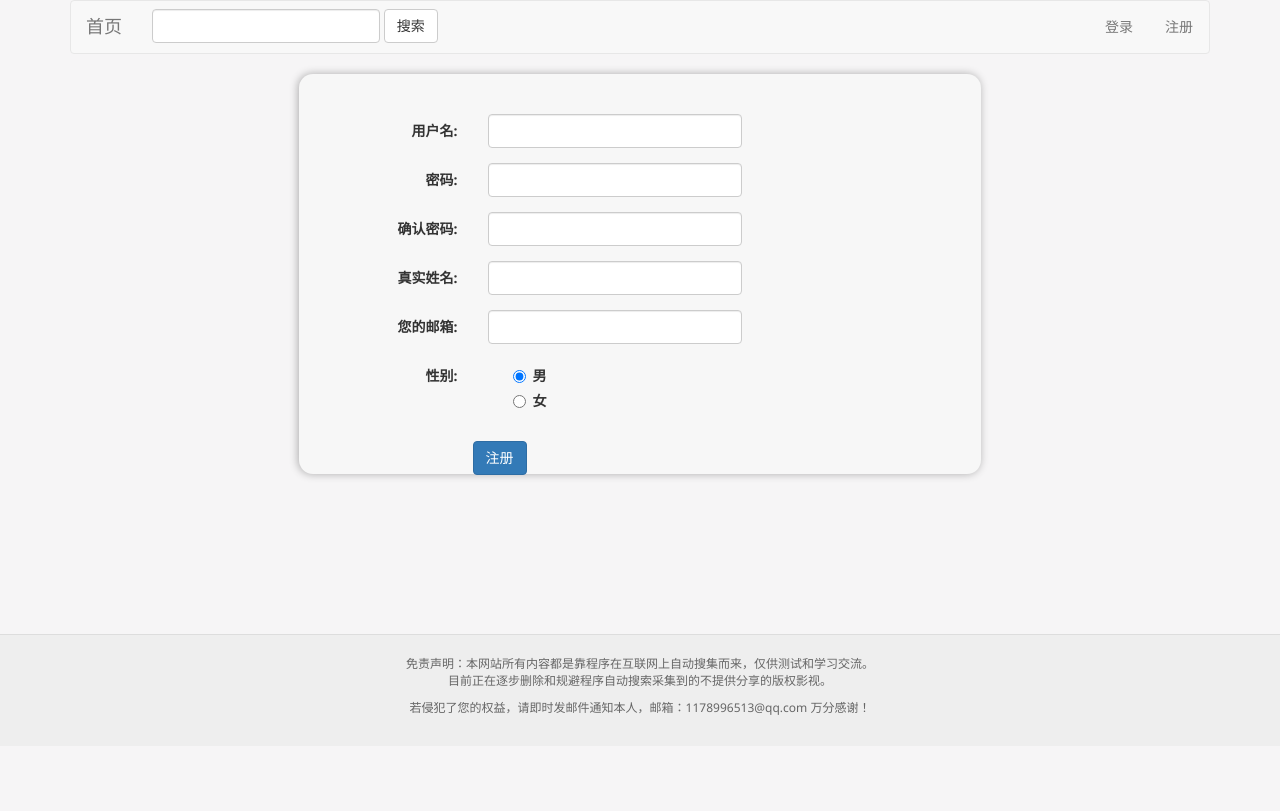
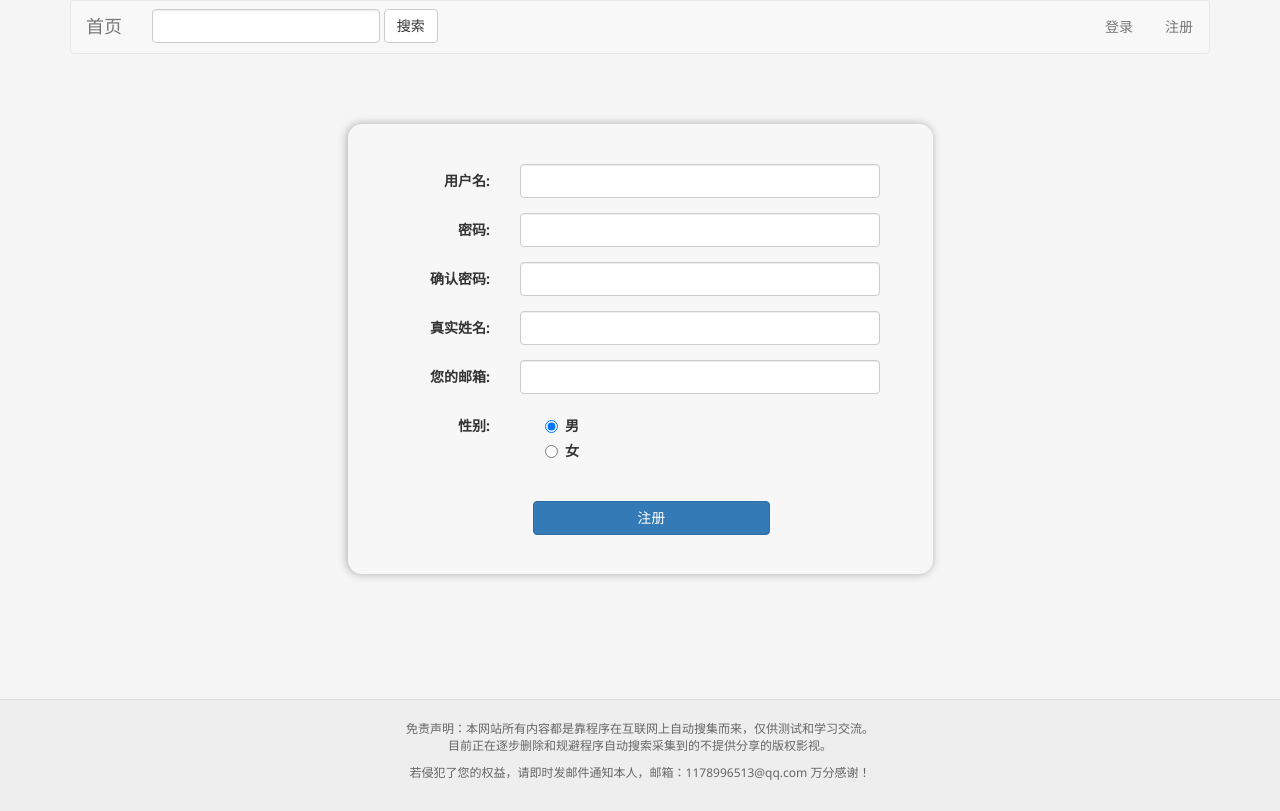
Before and after one commit to fqsghostcloud/BootStrap-Web, a Flask app: template apps/templates/register.html in a window 1280 px wide. Before the commit the page ends 715 px from the top, so only its background shows below. Run offline with Flask 2, Linux system fonts and the light colour scheme; the template is opened without the code that fills it: values that come from a table or form of the project are taken from there, most other values are stand-ins (such as "Sample title", 1, 10 or a date in 2020); parts of the project's set-up code (start-up, migrations or seed data) failed here and were passed over; some libraries are stand-ins or nearby versions.

Commit message:
布局改进，增加Field验证，完善消息提示

```diff
--- a/apps/static/mystyle/css/mycss.css
+++ b/apps/static/mystyle/css/mycss.css
@@ -79,9 +79,7 @@
     background-color: #f7f7f7;
     box-shadow: -1px 0px 9px rgba(0, 0, 0, 0.3);
     border-radius: 1em;
-    /*width: 450px;
-    height: 350px;*/
-
+    margin-top: 50px;
 }
 
 .col-center-block {
@@ -89,8 +87,7 @@
     display: block;
     margin-left: auto;
     margin-right: auto;
-    height: 250px;
-    min-height: 250px;
+    min-height: 270px;
     border:1px
 }
 
@@ -99,8 +96,9 @@
     display: block;
     margin-left: auto;
     margin-right: auto;
-    height: 400px;
-    min-height: 400px;
+
+    height: auto;
+    min-height: 450px;
     border: 1px;
 }
 
@@ -111,12 +109,12 @@
 }
 
 .footer-space {
-    height: 260px;
+    height: 300px;
 }
 
 
 .footer-space-2 {
-    height: 135px;
+    height: 100px;
 }
 
 .movie-title {
--- a/apps/templates/base.html
+++ b/apps/templates/base.html
@@ -51,8 +51,8 @@
             </nav>
 
             {% for message in get_flashed_messages() %}
-                <div class="alert alert-info">
-                    <button type="button" class="close" data-dismiss="alter">&times;</button>
+                <div class="alert alert-info alert-dismissable">
+                    <button type="button" class="close" data-dismiss="alert" aria-hidden="true">&times;</button>
                     {{ message }}
                 </div>
             {% endfor %}
--- /dev/null
+++ b/apps/templates/macro/button_render.html
@@ -0,0 +1,11 @@
+{% macro button_render(button)%}
+    {% if button %}
+        <div class="form-group">
+            <div class="col-md-10">
+                <div class="col-md-7" style="float: none;display: block;margin-left: auto;margin-right: auto; ">
+                    {{ button(class="btn btn-primary btn-block", style="margin-top:10px;")|safe }}
+                </div>
+            </div>
+        </div>
+    {% endif %}
+{% endmacro %}
--- a/apps/templates/macro/field_render.html
+++ b/apps/templates/macro/field_render.html
@@ -1,11 +1,23 @@
 {% macro field_render(field, id) %}
-    {% if field %}
+    {% if field%}
         <div class="form-group">
-            {{ field.label(class="control-label col-sm-2", for=id) }}
-            <div class="col-sm-5">
-                {{ field(class="form-control col-sm-5", id=id)}}
+            {% if field.errors %}
+                {{ field.label(class="col-md-2 control-label") }}
 
-            </div>
+                <div class="col-md-8">
+                    {{ field(class="form-control",**kwargs)|safe }}
+                    {% for error in field.errors %}
+                        <span class="help-block" style="color: red;">
+                            *{{ error }}<br/>
+                        </span>
+                    {% endfor %}
+                </div>
+            {% else %}
+                {{ field.label(class="col-md-2 control-label") }}
+                <div class="col-md-8">
+                    {{ field(class="form-control", **kwargs)|safe }}
+                </div>
+            {% endif %}
 
         </div>
     {% endif %}
--- a/apps/templates/register.html
+++ b/apps/templates/register.html
@@ -1,36 +1,34 @@
 {% extends "base.html" %}
 {% from "macro/field_render.html" import field_render %}
+{% from "macro/button_render.html" import button_render %}
 {% block head %}
     <link rel="stylesheet" href="{{ url_for('static',filename='mystyle/css/mycss.css') }}">
 {% endblock %}
 
 {% block content %}
-    <div class="row clearfix">
+    <div class="row ">
 
-        <div class="card col-md-7 col-center-block-2">
+        <div class="col-md-6 card col-center-block-2 ">
+           <div class="container-fluid">
+                <div class="row">
                 <form role="form" class="form-horizontal form-panel" method="post">
-                {{ field_render(form.username, id=username) }}
-                {{ field_render(form.password, id=password) }}
-                {{ field_render(form.password2, id=password2) }}
-                {{ field_render(form.realname, id=realname) }}
-                {{ field_render(form.e_mail, id=email) }}
+                    {{ field_render(form.username, username) }}
+                    {{ field_render(form.password, password) }}
+                    {{ field_render(form.password2, password2) }}
+                    {{ field_render(form.realname, realname) }}
+                    {{ field_render(form.e_mail, email) }}
 
                     <div class="form-group">
-                    {{ form.sex.label(class="control-label col-sm-2") }}
+                        {{ form.sex.label(class="control-label col-md-2") }}
                         <div class="radio-inline col-sm-3">
                             {{ form.sex }}
                         </div>
-
                     </div>
 
-                <div class="form-group">
-                    <div class="col-sm-offset-2">
-                        {{ form.regis_submit(class="btn btn-primary") }}
+                    {{ button_render(form.regis_submit) }}
+                </form>
             </div>
            </div>
-
-            </form>
-
         </div>
     </div>
     <!--footer-space填充块-->
--- a/apps/views/common/forms.py
+++ b/apps/views/common/forms.py
@@ -4,17 +4,17 @@ from wtforms import StringField, PasswordField, BooleanField, RadioField, Submit
 from wtforms.validators import DataRequired, Email, Length, EqualTo
 
 class LoginForm(Form):
-    username = StringField(u'用户名:', validators=[DataRequired()])
-    password = PasswordField(u'密码:', validators=[DataRequired()])
+    username = StringField(u'用户名:', validators=[DataRequired(message=u'请输入用户名!')])
+    password = PasswordField(u'密码:', validators=[DataRequired(message=u'请输入密码!')])
     remember_me = BooleanField(u'记住我', default= False)
     login = SubmitField(u'登录')
 
 
 
 class RegisterForm(Form):
-    username = StringField(u'用户名:', validators=[DataRequired(), Length(min=4, max=12)])
-    password = PasswordField(u'密码:', validators=[DataRequired(), Length(min=6, max=12), EqualTo('password2', message=u'密码必须相同')])
-    password2 = PasswordField(u'确认密码:')
+    username = StringField(u'用户名:', validators=[DataRequired(message=u'用户名不能为空!'), Length(min=2, max=6, message=u'用户名长度必须在2-6个字符之间!')])
+    password = PasswordField(u'密码:', validators=[DataRequired(message=u'密码不能为空!'), Length(min=6, max=12, message=u'您的密码长度必须在6-12个字符之间!')])
+    password2 = PasswordField(u'确认密码:',validators=[EqualTo('password', message=u'两次输入的密码必须相同!')])
     realname = StringField(u'真实姓名:')
     e_mail = StringField(u'您的邮箱:')
     sex = RadioField(u'性别:', choices=[('man', u'男'), ('woman', u'女')], default='man')
--- a/apps/views/common/views.py
+++ b/apps/views/common/views.py
@@ -40,8 +40,8 @@ def register():
     if request.method == 'POST' and form.validate_on_submit():
         info = User.create_user(form)
         if info == 'OK':
+            flash(u'您注册成功!')
             return redirect(url_for('login'))
-            flash(u'您注册成功!')
         elif info == 'REPRAT':
             flash(u'您注册的用户名已经存在!')
         elif info == 'FAIL':
```
Also changed, not shown: apps/templates/login.html (+6 -5 lines), 2 other files. Lines whose indentation alone changed are shown as unchanged.
